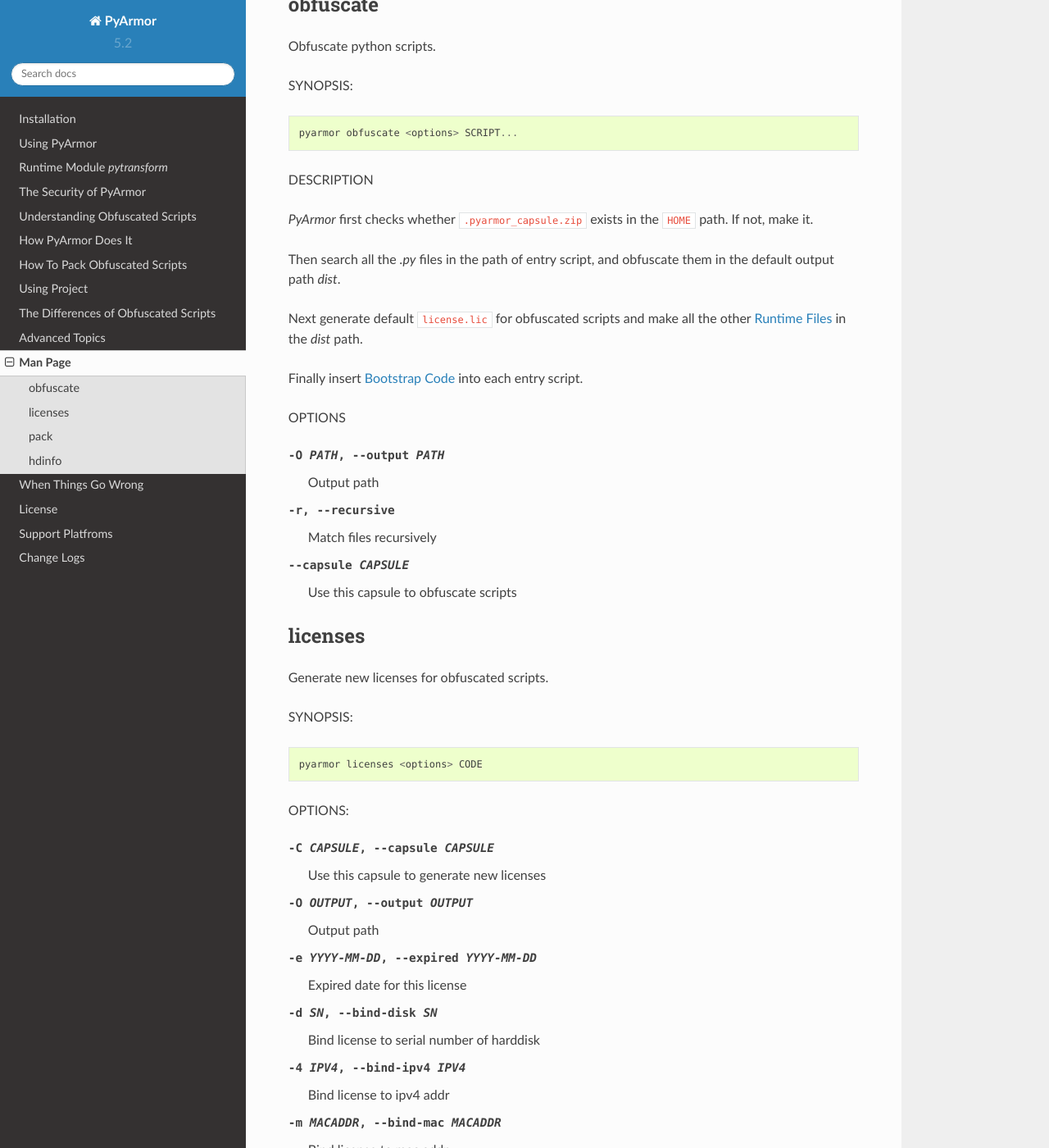
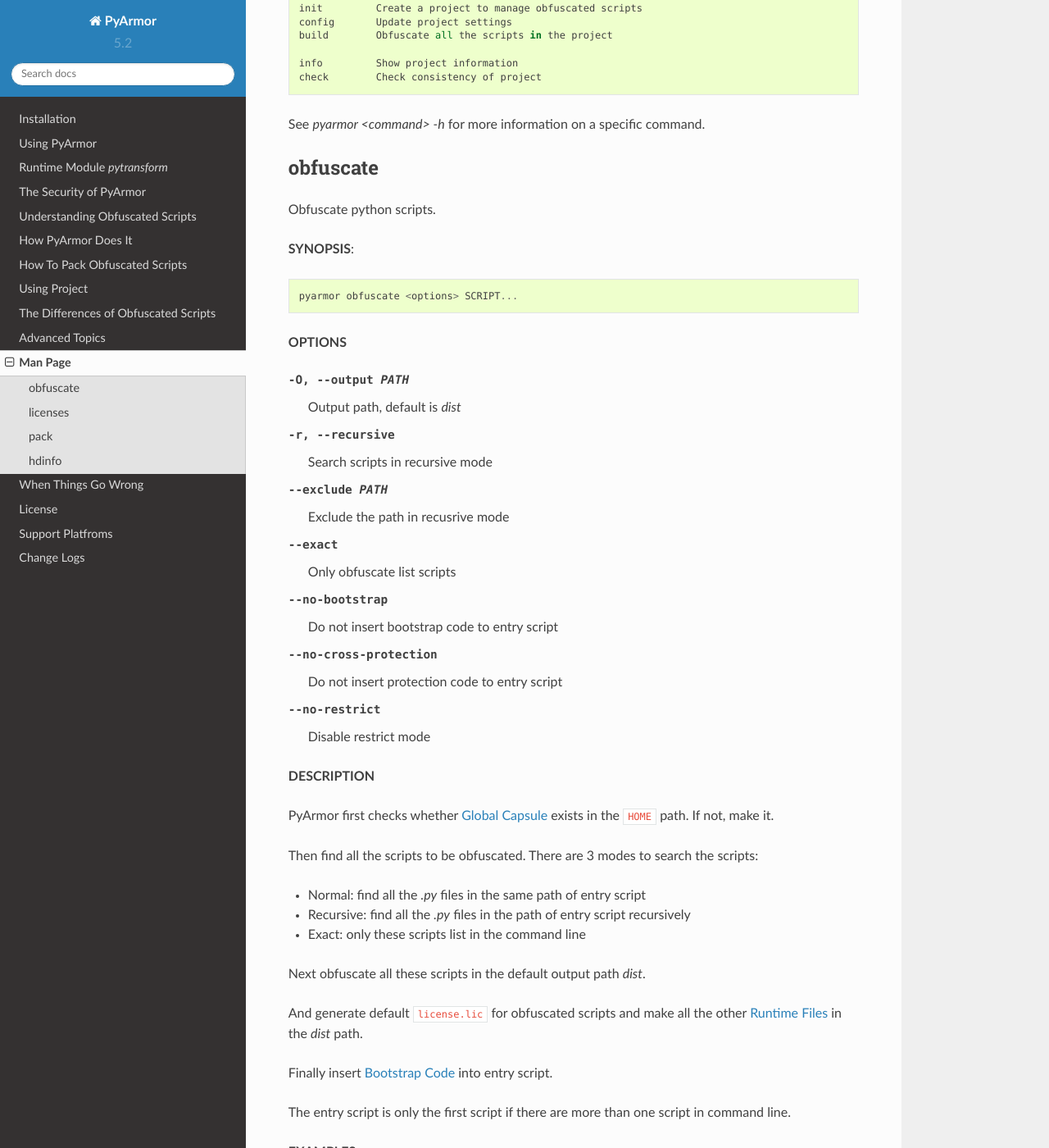
Before and after one commit to dashingsoft/pyarmor, a Sphinx documentation site: the page built from docs/man.rst, in a window 1280 px wide and 1400 px high, scrolled down 572 px. Shown: the whole window at 82% size. Built offline with Sphinx 7.4.7 and the Read the Docs theme 2.0.0, drawn with Linux system fonts in a browser that asks for light colours; some of the changed text lies outside the part shown.

Commit message:
Refine obfuscate doc

```diff
--- a/docs/man.rst
+++ b/docs/man.rst
@@ -1,5 +1,4 @@
 .. _man page:
-
 
 Man Page
 ========
@@ -30,35 +29,90 @@
 
 See `pyarmor <command> -h` for more information on a specific command.
 
+.. _obfuscate:
+
 obfuscate
 ---------
 
 Obfuscate python scripts.
 
-SYNOPSIS::
+**SYNOPSIS**::
 
     pyarmor obfuscate <options> SCRIPT...
 
-DESCRIPTION
+**OPTIONS**
 
-|PyArmor| first checks whether :file:`.pyarmor_capsule.zip` exists in
-the ``HOME`` path. If not, make it.
+-O, --output PATH       Output path, default is `dist`
+-r, --recursive         Search scripts in recursive mode
+--exclude PATH          Exclude the path in recusrive mode
+--exact                 Only obfuscate list scripts
+--no-bootstrap          Do not insert bootstrap code to entry script
+--no-cross-protection   Do not insert protection code to entry script
+--no-restrict           Disable restrict mode
 
-Then search all the `.py` files in the path of entry script, and
-obfuscate them in the default output path `dist`.
+**DESCRIPTION**
 
-Next generate default :file:`license.lic` for obfuscated scripts and
+PyArmor first checks whether :ref:`Global Capsule` exists in the
+``HOME`` path. If not, make it.
+
+Then find all the scripts to be obfuscated. There are 3 modes to
+search the scripts:
+
+* Normal: find all the `.py` files in the same path of entry script
+* Recursive: find all the `.py` files in the path of entry script recursively
+* Exact: only these scripts list in the command line
+
+Next obfuscate all these scripts in the default output path `dist`.
+
+And generate default :file:`license.lic` for obfuscated scripts and
 make all the other :ref:`Runtime Files` in the `dist` path.
 
-Finally insert :ref:`Bootstrap Code` into each entry script.
+Finally insert :ref:`Bootstrap Code` into entry script.
 
-.. _pyarmor obfuscate command options:
+The entry script is only the first script if there are more than one
+script in command line.
 
-OPTIONS
+**EXAMPLES**
 
--O PATH, --output PATH  Output path
--r, --recursive         Match files recursively
---capsule CAPSULE       Use this capsule to obfuscate scripts
+* Obfuscate all the `.py` only in the same path of :file:`foo.py`::
+
+     pyarmor obfuscate foo.py
+
+* Obfuscate all the `.py` in the path of :file:`foo.py` recursively::
+
+     pyarmor obfuscate --recursive foo.py
+
+* Obfuscate all the `.py` in the path of :file:`foo.py` recursively,
+  exclude all the `.py` in the path `build` and `dist`::
+
+     pyarmor obfuscate --recursive --exclude build,dist foo.py
+
+* Obfuscate only two scripts `foo.py`, `moda.py` exactly::
+
+     pyarmor obfuscate --exact foo.py moda.py
+
+* Obfuscate one package::
+
+     pyarmor obfuscate --output dist/mypkg mypkg/__init__.py
+
+* Obfuscate one module `moda.py` which could be used by any other
+  plain script::
+
+     pyarmor obfuscate --exact --no-bootstrap --no-restrict moda.py
+
+* Obfuscate all the `.py` files in the same path of :file:`foo.py`,
+  but do not insert cross protection code into obfuscated script
+  :file:`dist/foo.py`::
+
+     pyarmor obfuscate --no-cross-protection foo.py
+
+* Obfuscate all the `.py` files in the same path of :file:`foo.py`,
+  but do not insert bootstrap code at the beginning of obfuscated
+  script :file:`dist/foo.py`::
+
+     pyarmor obfuscate --no-bootstrap foo.py
+
+.. _licenses:
 
 licenses
 --------
@@ -99,9 +153,8 @@
 
 OPTIONS:
 
--t TYPE, --type TYPE  cx_Freeze, py2exe, py2app, PyInstaller(default).
--O OUTPUT, --output OUTPUT
-                      Directory to put final built distributions in.
+-t TYPE, --type TYPE        cx_Freeze, py2exe, py2app, PyInstaller(default).
+-O OUTPUT, --output OUTPUT  Directory to put final built distributions in.
 
 hdinfo
 ------
@@ -115,4 +168,12 @@
 
     pyarmor hdinfo
 
+.. config:
+    Option --manifest is comma-separated list of manifest template
+    command, same as MANIFEST.in of Python Distutils. The default value is
+    "global-include *.py"
+
+    Option --entry is comma-separated list of entry scripts, relative to
+    src path of project.
+
 .. include:: _common_definitions.txt
```
Also changed, not shown: other parts of docs/man.rst (+3 -3 lines).
